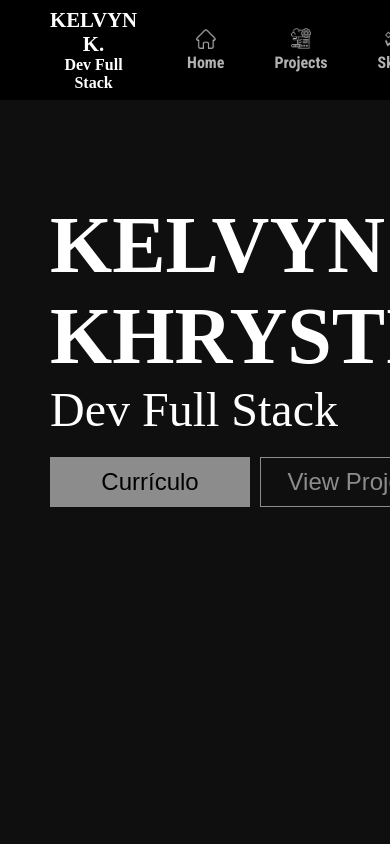
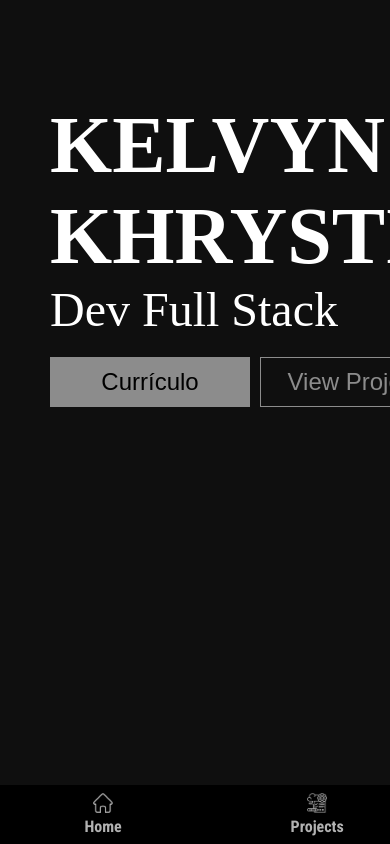
Before and after one commit to kelvynkhrystian/portifolio, a React (Create React App) app: page / in a window 390 px wide. Shown: the top 844 px of the page. Built offline with nearby package versions, Linux system fonts and the light colour scheme; a web font is replaced by a local one.

Commit message:
add-header-mobile

```diff
--- a/src/styles/globalStyles.js
+++ b/src/styles/globalStyles.js
@@ -11,7 +11,7 @@ const GlobalStyle = createGlobalStyle`
     display: flex;
     flex-direction: column;
     justify-content: flex-start;
-    width: 100%;
+    width: 100vh;
     height: 100vh;
   }
 
@@ -23,8 +23,8 @@ const GlobalStyle = createGlobalStyle`
     flex-direction: column;
     font-family: 'Patua One', cursive;
     justify-content: flex-start;
-    /* height: 100vh; */
-    width: 100%;
+    height: 100vh;
+    width: 100vh;
   }
 
 
--- a/src/styles/headerStyles.js
+++ b/src/styles/headerStyles.js
@@ -7,9 +7,9 @@ export const HeaderStyles = styled.header`
   background: black;
   color: white;
   display: flex;
-  justify-content: space-between;
+  justify-content: center;
   padding: 8px 0;
-  width: 100%;
+  width: 100vh;
 
   div {
     align-items: center;
@@ -62,7 +62,24 @@ export const HeaderStyles = styled.header`
     font-size: 1.3em;
   }
 
-  @media (min-width:600px) {
+  @media (max-width:600px) {
 
+    bottom:0;
+    left: 0;
+    position: fixed;
+
+    div.left {
+      display: none;
+    }
+
+    section {
+      justify-content: space-around;
+      margin: 0;
+      width: 100%;
+
+      div {
+        margin: 0;
+      }
+    }
   }
 `;
```
